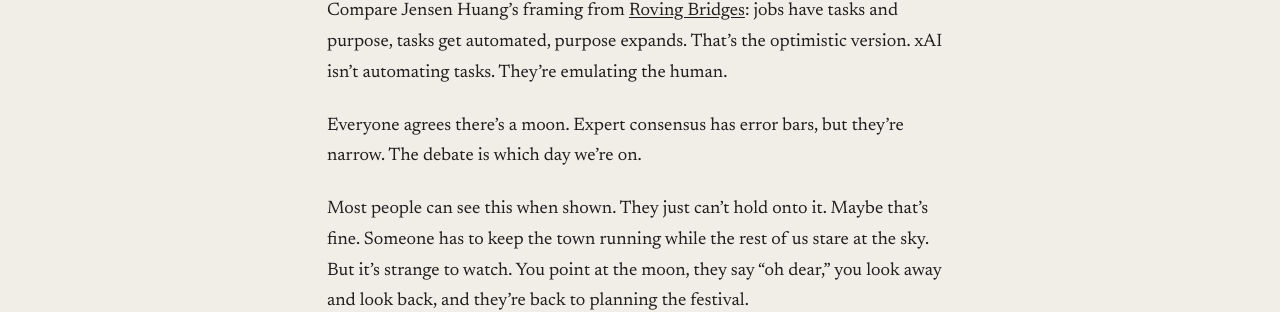
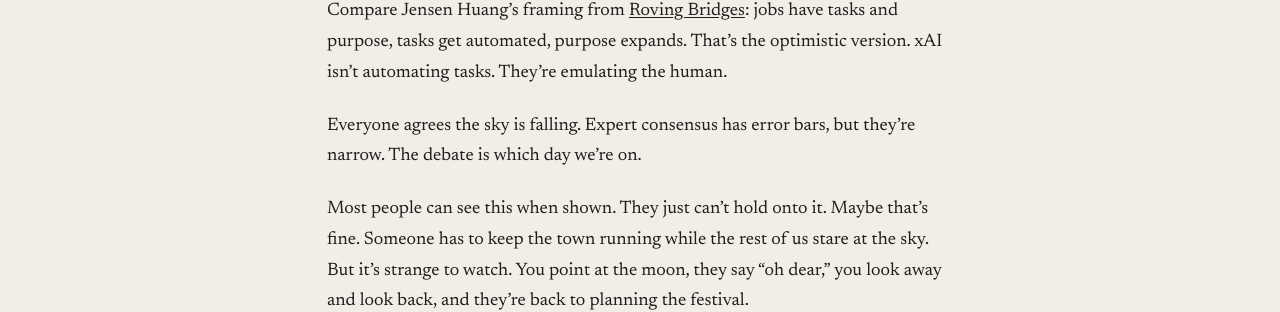
Before and after one commit to rob137/rob137.github.io, a Jekyll site: the page built from _posts/2026-01-19-clock-town.md, in a window 1280 px wide and 900 px high, scrolled down 2468 px. Shown: the part 262-574 px from the top of the window. Built offline with Jekyll 4.4.1, drawn with Linux system fonts in a browser that asks for light colours.

Commit message:
Fix line in Clock Town: sky is falling
Co-Authored-By: Claude Opus 4.5 <noreply@anthropic.com>

```diff
--- a/_posts/2026-01-19-clock-town.md
+++ b/_posts/2026-01-19-clock-town.md
@@ -40,6 +40,6 @@ Meanwhile, xAI is building what they internally call ["human emulators"](https:/
 
 Compare Jensen Huang's framing from [Roving Bridges](/2026/01/09/roving-bridges/): jobs have tasks and purpose, tasks get automated, purpose expands. That's the optimistic version. xAI isn't automating tasks. They're emulating the human.
 
-Everyone agrees there's a moon. Expert consensus has error bars, but they're narrow. The debate is which day we're on.
+Everyone agrees the sky is falling. Expert consensus has error bars, but they're narrow. The debate is which day we're on.
 
 Most people can see this when shown. They just can't hold onto it. Maybe that's fine. Someone has to keep the town running while the rest of us stare at the sky. But it's strange to watch. You point at the moon, they say "oh dear," you look away and look back, and they're back to planning the festival.
```
